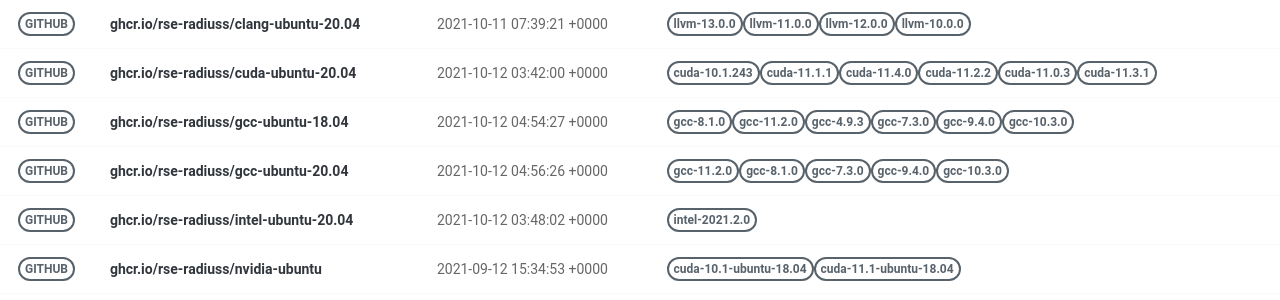
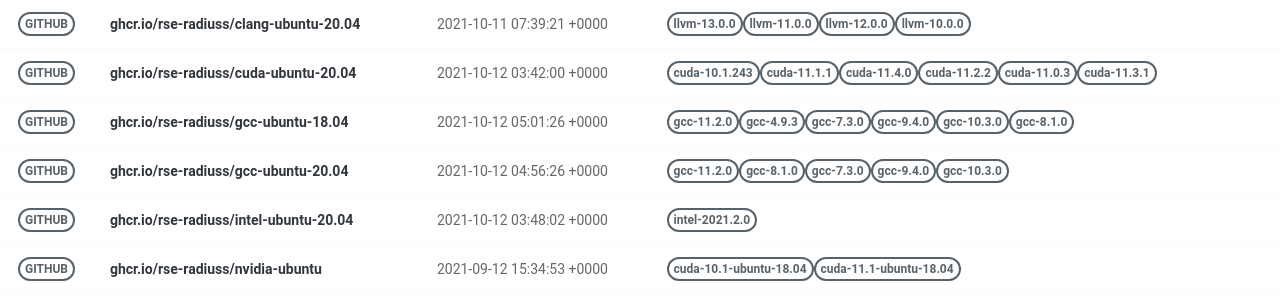
Before and after one commit to rse-ops/docker-images, a Jekyll site: the page built from pages/index.md, in a window 1280 px wide. Shown: the part 179-479 px from the top of the page. Built offline with Jekyll 4.4.1, drawn with Linux system fonts in a browser that asks for light colours; nearby versions of some CDN libraries.

Commit message:
Automated push to update library 2021-10-12

```diff
--- a/_library/ghcr.io-rse-radiuss-gcc-ubuntu-18.04.md
+++ b/_library/ghcr.io-rse-radiuss-gcc-ubuntu-18.04.md
@@ -1,14 +1,11 @@
 ---
 layout: container
 name: ghcr.io/rse-radiuss/gcc-ubuntu-18.04
-updated_at: 2021-10-12 04:54:27.438702
+updated_at: 2021-10-12 05:01:26.950623
 
 
 container_url: https://github.com/orgs/rse-radiuss/packages/container/package/gcc-ubuntu-18.04
 versions:
- - tag: gcc-8.1.0
-   dockerfile: https://github.com/rse-radiuss/docker-images/blob/main/ubuntu/gcc/Dockerfile
-   manifest: https://crane.ggcr.dev/manifest/ghcr.io/rse-radiuss/gcc-ubuntu-18.04:gcc-8.1.0
  - tag: gcc-11.2.0
    dockerfile: https://github.com/rse-radiuss/docker-images/blob/main/ubuntu/gcc/Dockerfile
    manifest: https://crane.ggcr.dev/manifest/ghcr.io/rse-radiuss/gcc-ubuntu-18.04:gcc-11.2.0
```
Also changed, not shown: other parts of _library/ghcr.io-rse-radiuss-gcc-ubuntu-18.04.md (+3 -0 lines).
